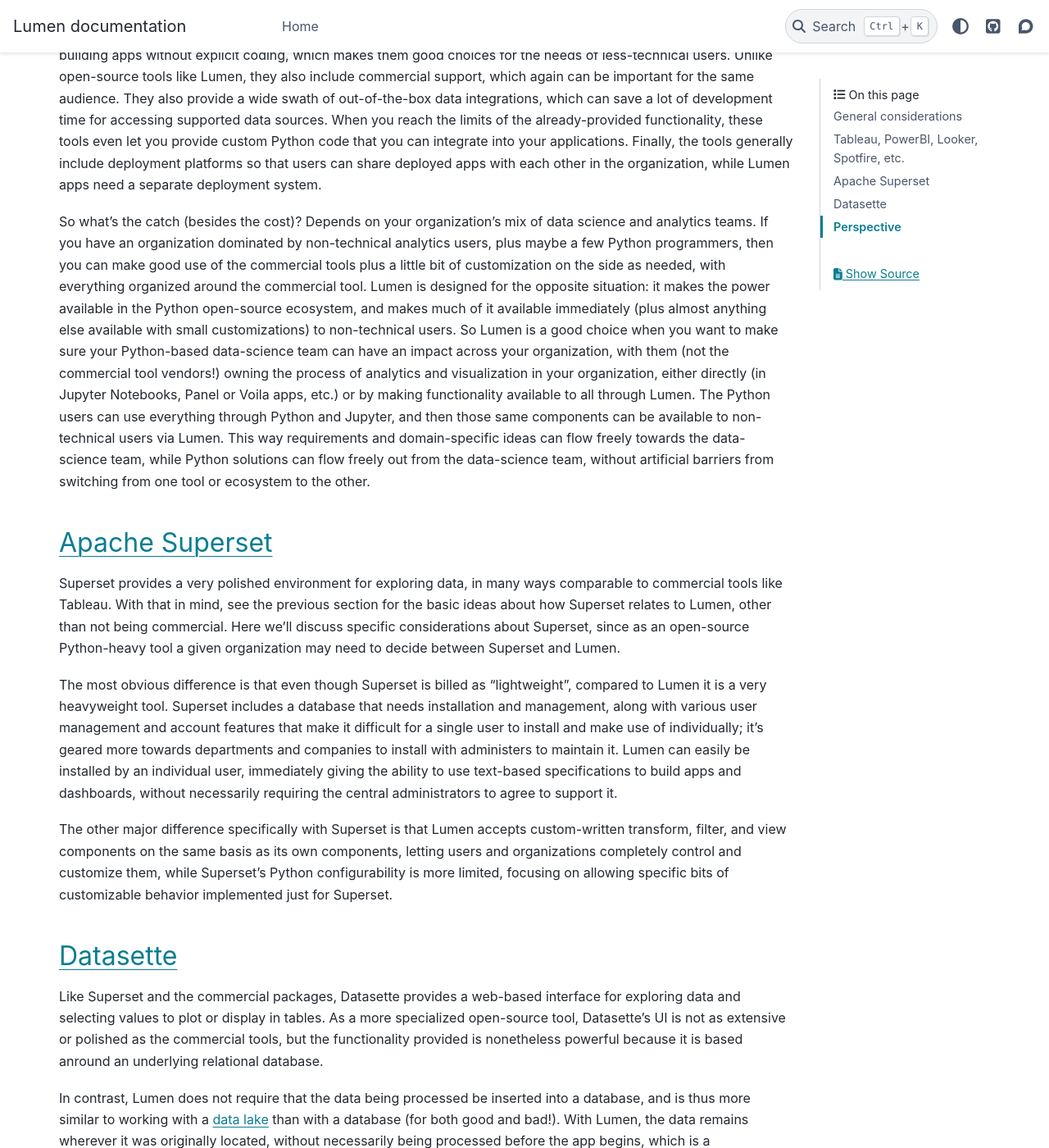
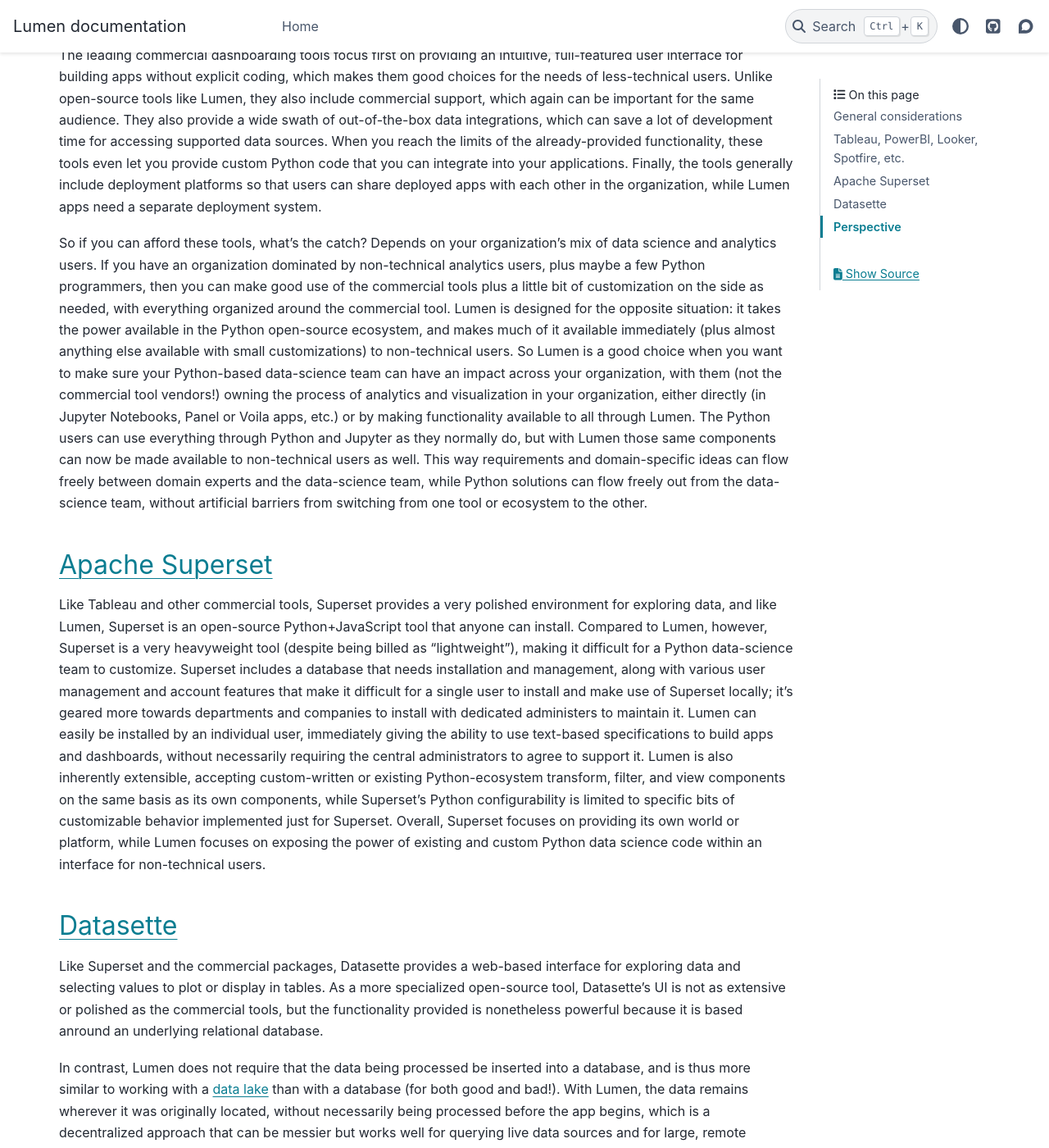
Before and after one commit to holoviz/lumen, a Sphinx documentation site: the page built from docs/comparison.md, in a window 1280 px wide and 1400 px high, scrolled down 1262 px. Shown: the whole window at 82% size. Built offline with Sphinx 7.4.7 and the PyData theme 0.15.4, drawn with Linux system fonts in a browser that asks for light colours; pages that are not in the unit, such as notebooks, are missing from menus; the version number could not be read and is left out; some of the changed text lies outside the part shown.

Commit message:
Minor clarifications

```diff
--- a/docs/comparison.md
+++ b/docs/comparison.md
@@ -19,23 +19,19 @@
 
 The leading commercial dashboarding tools focus first on providing an intuitive, full-featured user interface for building apps without explicit coding, which makes them good choices for the needs of less-technical users. Unlike open-source tools like Lumen, they also include commercial support, which again can be important for the same audience. They also provide a wide swath of out-of-the-box data integrations, which can save a lot of development time for accessing supported data sources. When you reach the limits of the already-provided functionality, these tools even let you provide custom Python code that you can integrate into your applications. Finally, the tools generally include deployment platforms so that users can share deployed apps with each other in the organization, while Lumen apps need a separate deployment system.
 
-So what's the catch (besides the cost)? Depends on your organization's mix of data science and analytics teams. If you have an organization dominated by non-technical analytics users, plus maybe a few Python programmers, then you can make good use of the commercial tools plus a little bit of customization on the side as needed, with everything organized around the commercial tool. Lumen is designed for the opposite situation: it makes the power available in the Python open-source ecosystem, and makes much of it available immediately (plus almost anything else available with small customizations) to non-technical users. So Lumen is a good choice when you want to make sure your Python-based data-science team can have an impact across your organization, with them (not the commercial tool vendors!) owning the process of analytics and visualization in your organization, either directly (in Jupyter Notebooks, Panel or Voila apps, etc.) or by making functionality available to all through Lumen. The Python users can use everything through Python and Jupyter, and then those same components can be available to non-technical users via Lumen. This way requirements and domain-specific ideas can flow freely towards the data-science team, while Python solutions can flow freely out from the data-science team, without artificial barriers from switching from one tool or ecosystem to the other.
+So if you can afford these tools, what's the catch? Depends on your organization's mix of data science and analytics users. If you have an organization dominated by non-technical analytics users, plus maybe a few Python programmers, then you can make good use of the commercial tools plus a little bit of customization on the side as needed, with everything organized around the commercial tool. Lumen is designed for the opposite situation: it takes the power available in the Python open-source ecosystem, and makes much of it available immediately (plus almost anything else available with small customizations) to non-technical users. So Lumen is a good choice when you want to make sure your Python-based data-science team can have an impact across your organization, with them (not the commercial tool vendors!) owning the process of analytics and visualization in your organization, either directly (in Jupyter Notebooks, Panel or Voila apps, etc.) or by making functionality available to all through Lumen. The Python users can use everything through Python and Jupyter as they normally do, but with Lumen those same components can now be made available to non-technical users as well. This way requirements and domain-specific ideas can flow freely between domain experts and the data-science team, while Python solutions can flow freely out from the data-science team, without artificial barriers from switching from one tool or ecosystem to the other.
 
 
 ## [Apache Superset](https://superset.apache.org)
 
-Superset provides a very polished environment for exploring data, in many ways comparable to commercial tools like Tableau. With that in mind, see the previous section for the basic ideas about how Superset relates to Lumen, other than not being commercial. Here we'll discuss specific considerations about Superset, since as an open-source Python-heavy tool a given organization may need to decide between Superset and Lumen.
-
-The most obvious difference is that even though Superset is billed as "lightweight", compared to Lumen it is a very heavyweight tool. Superset includes a database that needs installation and management, along with various user management and account features that make it difficult for a single user to install and make use of individually; it's geared more towards departments and companies to install with administers to maintain it. Lumen can easily be installed by an individual user, immediately giving the ability to use text-based specifications to build apps and dashboards, without necessarily requiring the central administrators to agree to support it.
-
-The other major difference specifically with Superset is that Lumen accepts custom-written transform, filter, and view components on the same basis as its own components, letting users and organizations completely control and customize them, while Superset's Python configurability is more limited, focusing on allowing specific bits of customizable behavior implemented just for Superset.
+Like Tableau and other commercial tools, Superset provides a very polished environment for exploring data, and like Lumen, Superset is an open-source Python+JavaScript tool that anyone can install. Compared to Lumen, however, Superset is a very heavyweight tool (despite being billed as "lightweight"), making it difficult for a Python data-science team to customize. Superset includes a database that needs installation and management, along with various user management and account features that make it difficult for a single user to install and make use of Superset locally; it's geared more towards departments and companies to install with dedicated administers to maintain it. Lumen can easily be installed by an individual user, immediately giving the ability to use text-based specifications to build apps and dashboards, without necessarily requiring the central administrators to agree to support it. Lumen is also inherently extensible, accepting custom-written or existing Python-ecosystem transform, filter, and view components on the same basis as its own components, while Superset's Python configurability is limited to specific bits of customizable behavior implemented just for Superset. Overall, Superset focuses on providing its own world or platform, while Lumen focuses on exposing the power of existing and custom Python data science code within an interface for non-technical users.
 
 
 ## [Datasette](https://datasette.io)
 
 Like Superset and the commercial packages, Datasette provides a web-based interface for exploring data and selecting values to plot or display in tables. As a more specialized open-source tool, Datasette's UI is not as extensive or polished as the commercial tools, but the functionality provided is nonetheless powerful because it is based anround an underlying relational database.
 
-In contrast, Lumen does not require that the data being processed be inserted into a database, and is thus more similar to working with a [data lake](https://en.wikipedia.org/wiki/Data_lake) than with a database (for both good and bad!). With Lumen, the data remains wherever it was originally located, without necessarily being processed before the app begins, which is a decentralized approach that can be messier but works well for large, remote datasets processed lazily. Because only the required subsets of the data are imported into Lumen), big-data processing tools and workflows like [Datashader](https://datashader.org) can be used, where the data is read as-needed from an efficient file format like [Parquet](https://parquet.apache.org/).
+In contrast, Lumen does not require that the data being processed be inserted into a database, and is thus more similar to working with a [data lake](https://en.wikipedia.org/wiki/Data_lake) than with a database (for both good and bad!). With Lumen, the data remains wherever it was originally located, without necessarily being processed before the app begins, which is a decentralized approach that can be messier but works well for querying live data sources and for large, remote datasets processed lazily. Because only the required subsets of the data are ever pulled into the Lumen app, big-data processing tools and workflows like [Datashader](https://datashader.org) can be used, where the data is read as-needed from an efficient file format like [Parquet](https://parquet.apache.org/).
 
 
 ## [Perspective](https://perspective.finos.org)
```
Also changed, not shown: other parts of docs/comparison.md (+1 -1 lines).
